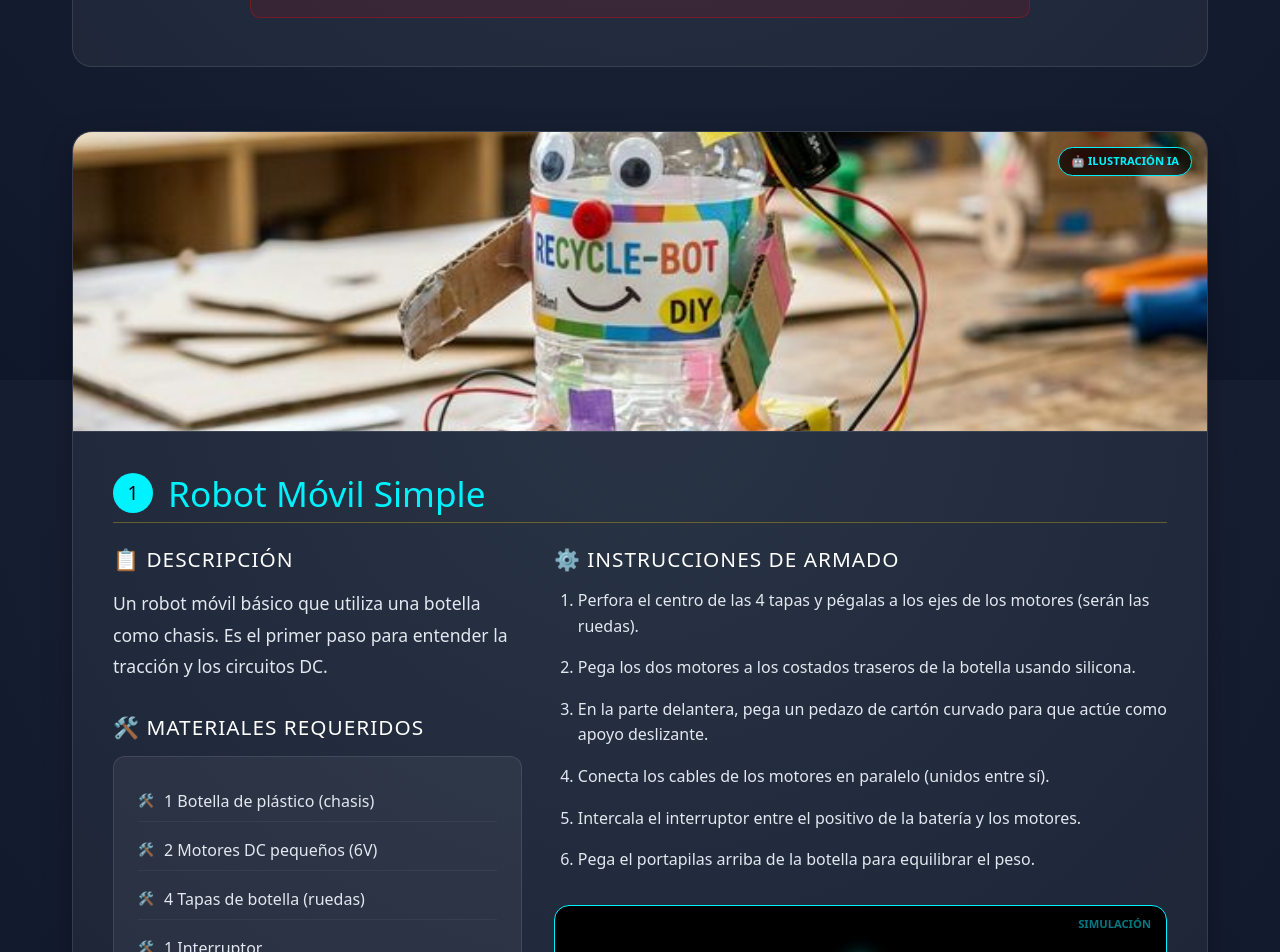
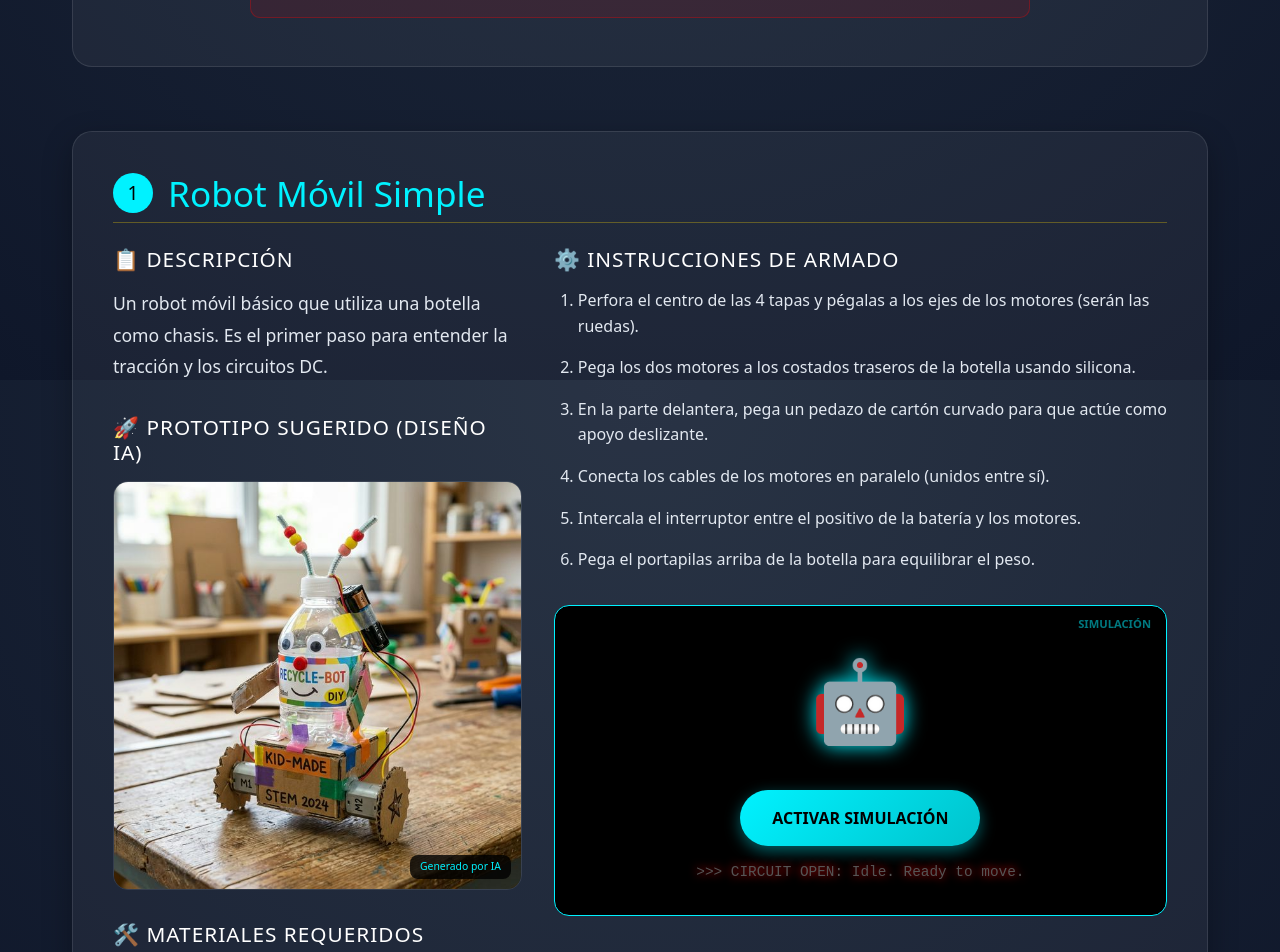
Before and after one commit to arielbulacio-coder/utnsanmiguel, a React (Vite) app: page /#/proyectos-reciclables in a window 1280 px wide. Shown: the part 420-1372 px from the top of the page. Built offline with nearby package versions, Linux system fonts and the light colour scheme.

Commit message:
feat: embed projects images into descriptions

```diff
--- a/src/pages/ProyectosReciclablesPage.jsx
+++ b/src/pages/ProyectosReciclablesPage.jsx
@@ -10,25 +10,6 @@ const ProyectosReciclablesPage = () => {
     const ProjectCard = ({ title, description, objectives, materials, instructions, emoji, simContent, simStatus, simOn, setSimOn, videoId, imageSrc, num }) => {
         return (
             <div className="proyecto-card">
-                <div style={{ position: 'relative' }}>
-                    <img src={imageSrc} alt={title} className="proyecto-image" />
-                    <div style={{
-                        position: 'absolute',
-                        top: '15px',
-                        right: '15px',
-                        background: 'rgba(0,0,0,0.7)',
-                        color: 'var(--primary-color)',
-                        padding: '5px 12px',
-                        borderRadius: '20px',
-                        fontSize: '0.7rem',
-                        fontWeight: 'bold',
-                        border: '1px solid var(--primary-color)',
-                        backdropFilter: 'blur(5px)',
-                        zIndex: 2
-                    }}>
-                        🤖 ILUSTRACIÓN IA
-                    </div>
-                </div>
                 <div className="proyecto-content">
                     <h2 className="proyecto-title">
                         <span style={{ background: 'var(--primary-color)', color: '#000', borderRadius: '50%', width: '40px', height: '40px', display: 'flex', alignItems: 'center', justifyContent: 'center', fontSize: '1.2rem' }}>{num}</span>
@@ -40,6 +21,25 @@ const ProyectosReciclablesPage = () => {
                             <div className="proyecto-section">
                                 <h3>📋 Descripción</h3>
                                 <p>{description}</p>
+                            </div>
+
+                            <div className="proyecto-section">
+                                <h3>🚀 Prototipo Sugerido (Diseño IA)</h3>
+                                <div style={{ position: 'relative', borderRadius: '15px', overflow: 'hidden', border: '1px solid rgba(255,255,255,0.1)' }}>
+                                    <img src={imageSrc} alt={title} style={{ width: '100%', display: 'block' }} />
+                                    <div style={{
+                                        position: 'absolute',
+                                        bottom: '10px',
+                                        right: '10px',
+                                        background: 'rgba(0,0,0,0.8)',
+                                        color: '#00f2ff',
+                                        padding: '4px 10px',
+                                        borderRadius: '8px',
+                                        fontSize: '0.65rem'
+                                    }}>
+                                        Generado por IA
+                                    </div>
+                                </div>
                             </div>
 
                             <div className="proyecto-section">
```
